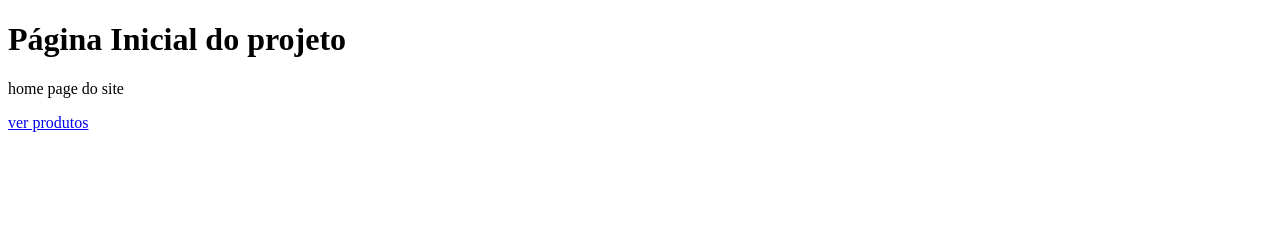
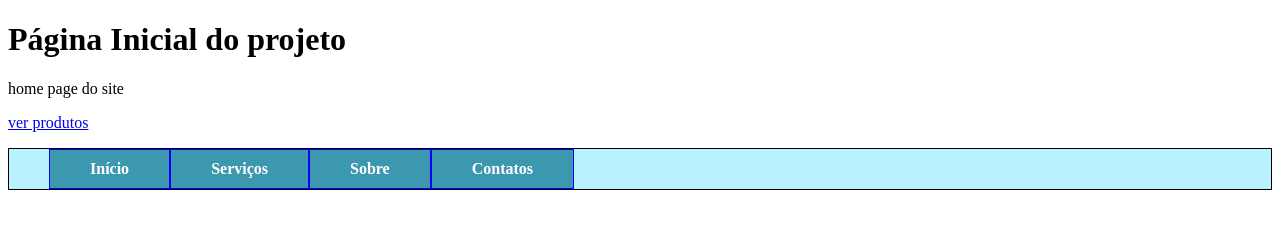
Before and after one commit to LaryCris22/pw1b, a plain HTML site: page index.html in a window 1280 px wide. Drawn offline with Linux system fonts and the light colour scheme.

Commit message:
criação do menu

```diff
--- a/index.html
+++ b/index.html
@@ -4,7 +4,8 @@
     <meta charset="UTF-8">
     <meta http-equiv="X-UA-Compatible" content="IE=edge">
     <meta name="viewport" content="width=, initial-scale=1.0">
-    <title>Document</title>
+    <title>Página Inicial</title>
+    <link href="menu.css" rel="stylesheet"/>
 </head>
 <body>
  <h1>Página Inicial do projeto</h1>
@@ -12,5 +13,19 @@
    home page do site
  </p>
  <a href="card.html"> ver produtos</a>
+ <ul class="menu">
+   <li class="item-menu">
+     <a class="link-item-menu" href="#">Início</a>
+   </li>
+   <li class="item-menu">
+     <a class="link-item-menu" href="#">Serviços</a>
+   </li>
+   <li class="item-menu">
+    <a class="link-item-menu" href="#">Sobre</a>
+  </li>
+  <li class="item-menu">
+    <a class="link-item-menu" href="#">Contatos</a>
+  </li>
+ </ul>
 </body>
 </html>
--- /dev/null
+++ b/menu.css
@@ -0,0 +1,26 @@
+.menu{
+    border:1px solid ;
+    background-color:#b9f1ff  ;
+    display:flex;
+    list-style: none;
+}
+.item-menu{
+    border:1px solid #0000ff ;
+    background-color:#3b98af ;
+    padding-top: 10px;
+    padding-bottom: 10px;
+    transition: opacity 1s;
+}
+
+.item-menu:hover{
+    /*opacity: 0.7;*/
+    background-color: #cccccc;
+
+}
+
+.link-item-menu{
+    color: #ffffff;
+    font-weight: bold;
+    text-decoration: none;
+    padding: 0px 40px;
+}
```
